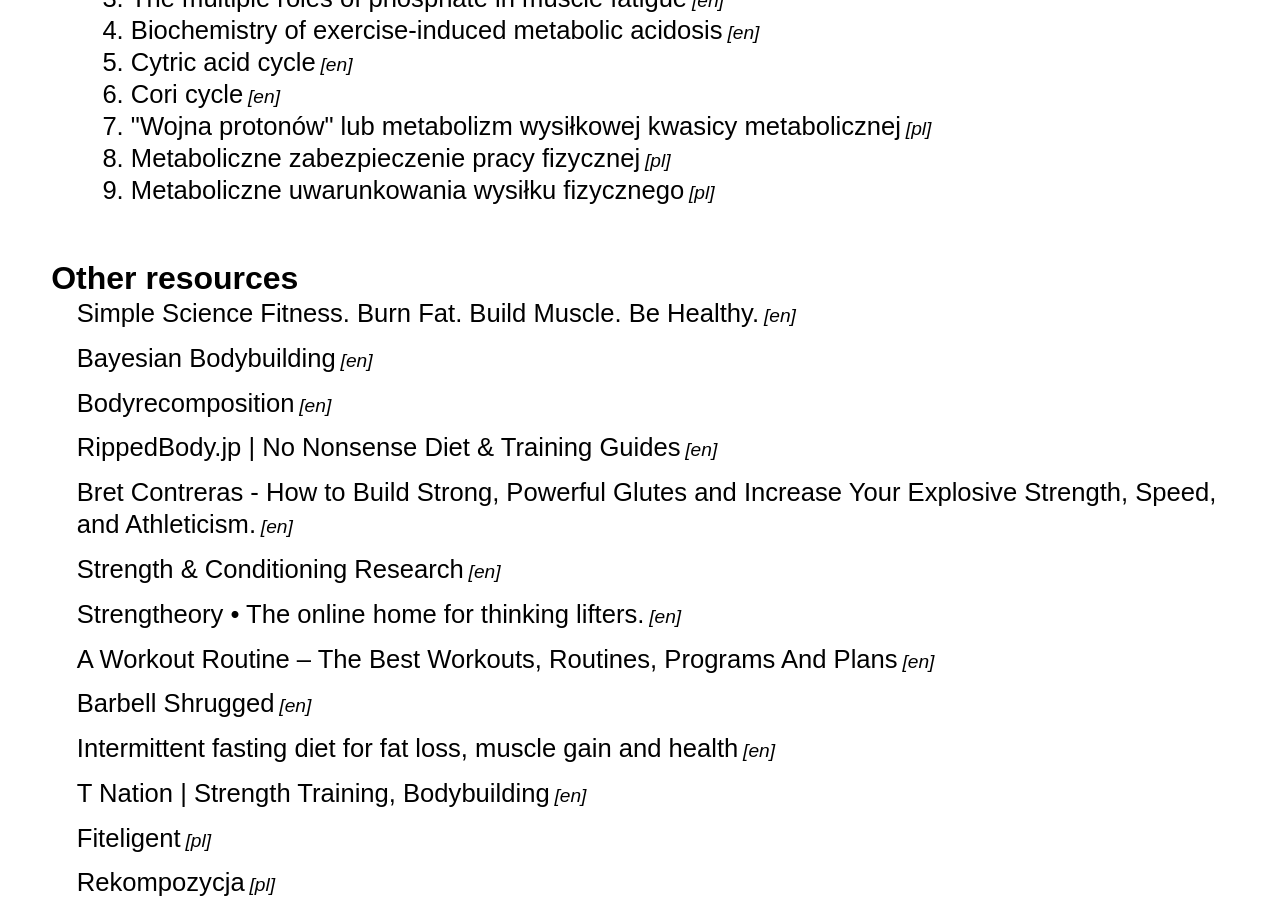
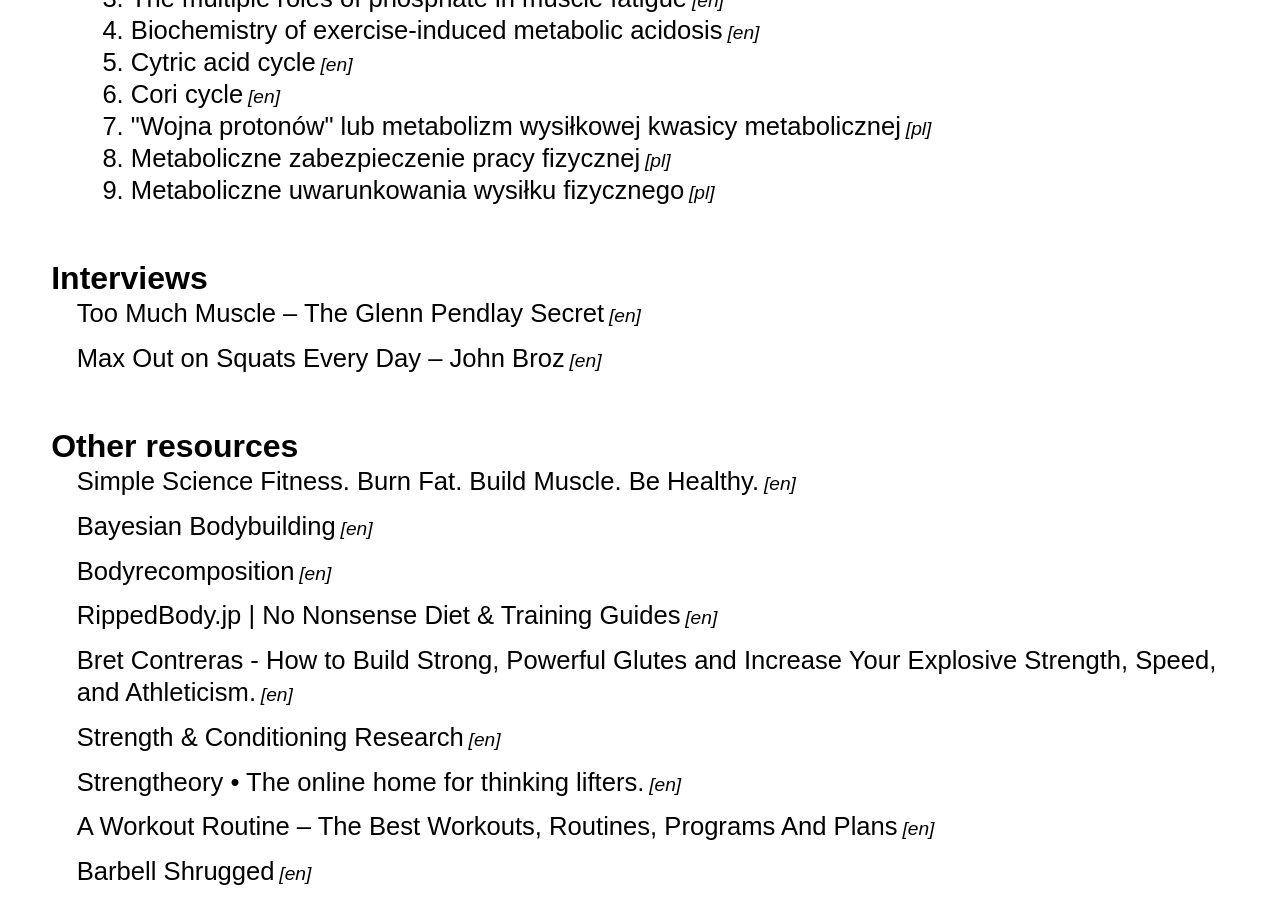
Before and after one commit to kamilogorek/kamilogorek, a Jekyll site: the page built from training.md, in a window 1280 px wide and 900 px high, scrolled down 4417 px. Built offline with Jekyll 4.4.1, drawn with Linux system fonts in a browser that asks for light colours.

Commit message:
[sport] Interviews section added

```diff
--- a/training.md
+++ b/training.md
@@ -221,6 +221,14 @@
     </section>
 
     <section class="info-section">
+        <h4 class="info-section-title">Interviews</h4>
+        <dl class="info-section-list">
+            <dt data-lang="en"><a href="https://www.t-nation.com/training/too-much-muscle">Too Much Muscle – The Glenn Pendlay Secret</a></dt>
+            <dt data-lang="en"><a href="https://www.t-nation.com/training/max-out-on-squats-every-day">Max Out on Squats Every Day – John Broz</a></dt>
+        </dl>
+    </section>
+
+    <section class="info-section">
         <h4 class="info-section-title">Other resources</h4>
         <dl class="info-section-list">
             <dt data-lang="en"><a href="http://simplesciencefitness.com/">Simple Science Fitness. Burn Fat. Build Muscle. Be Healthy.</a></dt>
```
